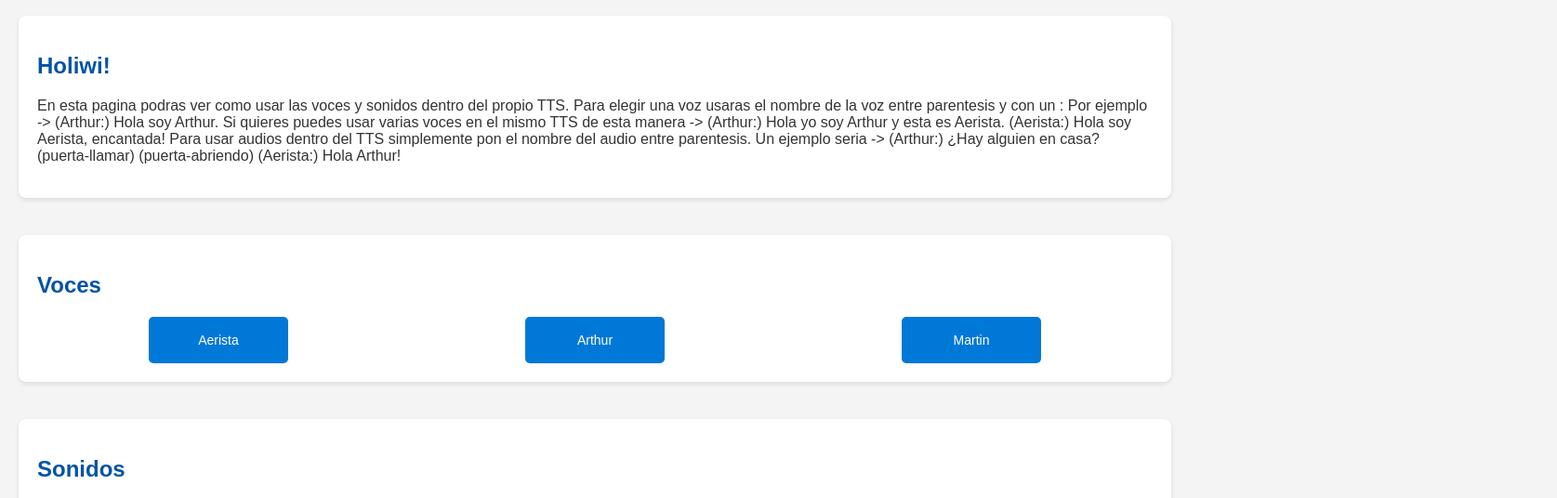
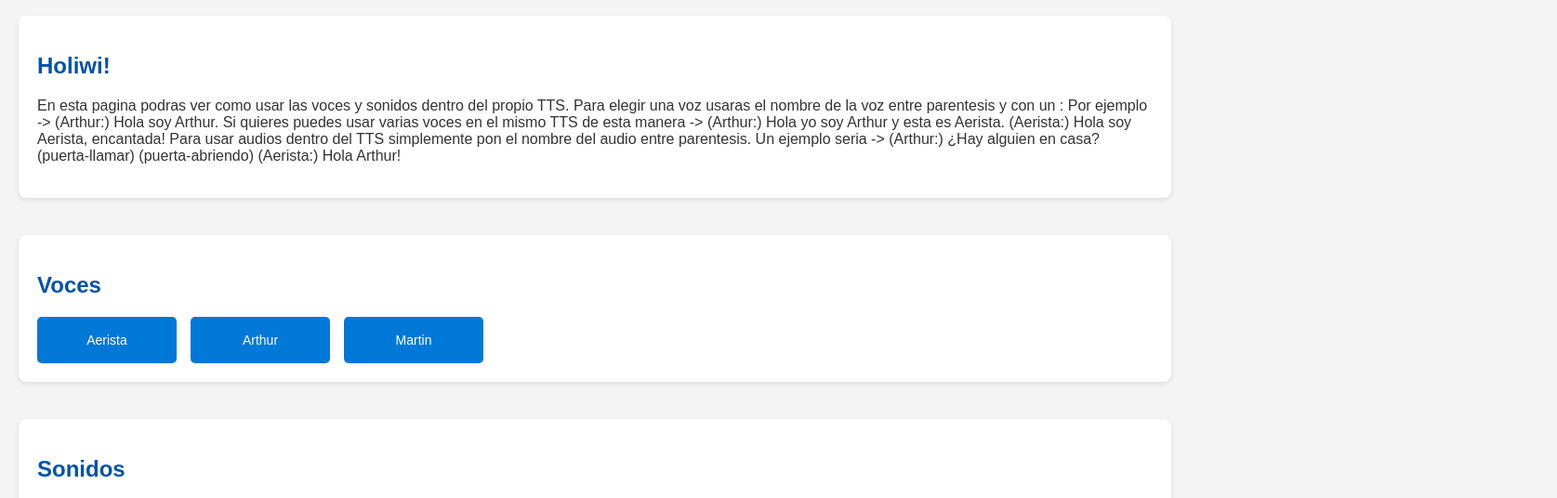
Before and after one commit to SaraLunaDev/TTS-Soft, a plain HTML site: page index.html in a window 1280 px wide. Shown: the part 123-659 px from the top of the page at 93% size, 1675 px wide, since content can reach past the window. Drawn offline with Linux system fonts and the light colour scheme.

Commit message:
Añadir estructura estática con sonidos y voces

```diff
--- a/styles.css
+++ b/styles.css
@@ -40,13 +40,12 @@ h2 {
 
 #voiceContainer, #soundContainer {
     display: grid;
-    grid-template-columns: repeat(auto-fit, minmax(150px, 1fr)); /* Ancho máximo de 150px */
-    gap: 15px;
-    justify-items: center;
+    grid-template-columns: repeat(10, 1fr); /* Máximo de 10 columnas */
+    gap: 15px; /* Espaciado entre botones */
+    justify-items: center; /* Centrar botones en su celda */
     margin-top: 20px;
 }
 
-/* Estilos de botones */
 button {
     width: 150px; /* Ancho fijo */
     height: 50px; /* Alto fijo */
```
